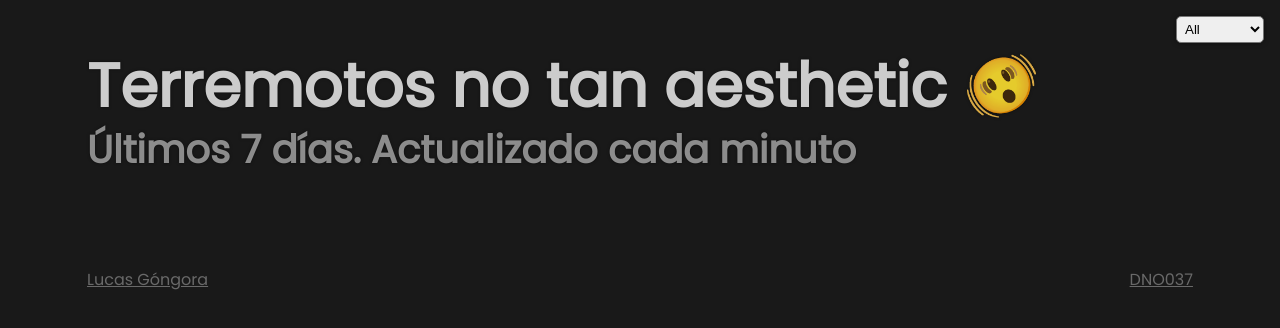
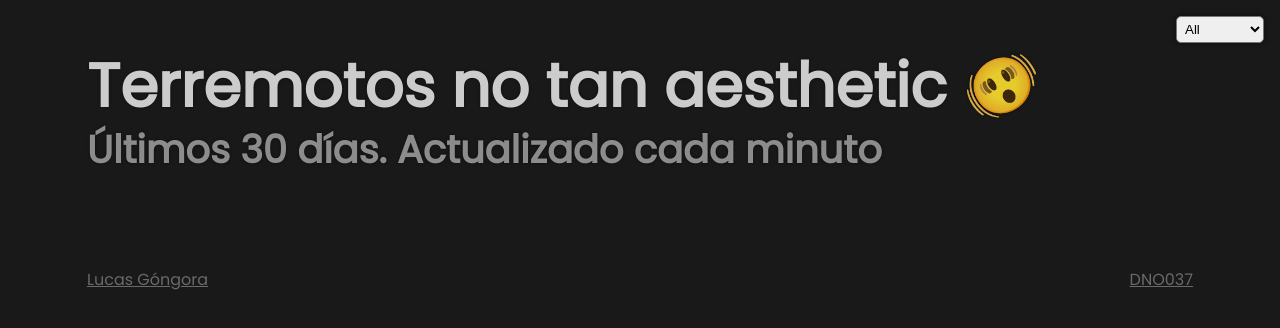
Before and after one commit to lucasgongorar/c05-opr-dnm, a plain HTML site: page index.html in a window 1280 px wide. Drawn offline with nearby package versions, Linux system fonts and the light colour scheme; no server answers.

Commit message:
css listo + texto final

```diff
--- a/index.html
+++ b/index.html
@@ -137,7 +137,7 @@
         <div class="container">
             <header>
                 <h1>Terremotos no tan aesthetic 🫨</h1>
-                <h2>Últimos 7 días. Actualizado cada minuto</h2>
+                <h2>Últimos 30 días. Actualizado cada minuto</h2>
             </header>
             <main>
                 <section></section>
```
